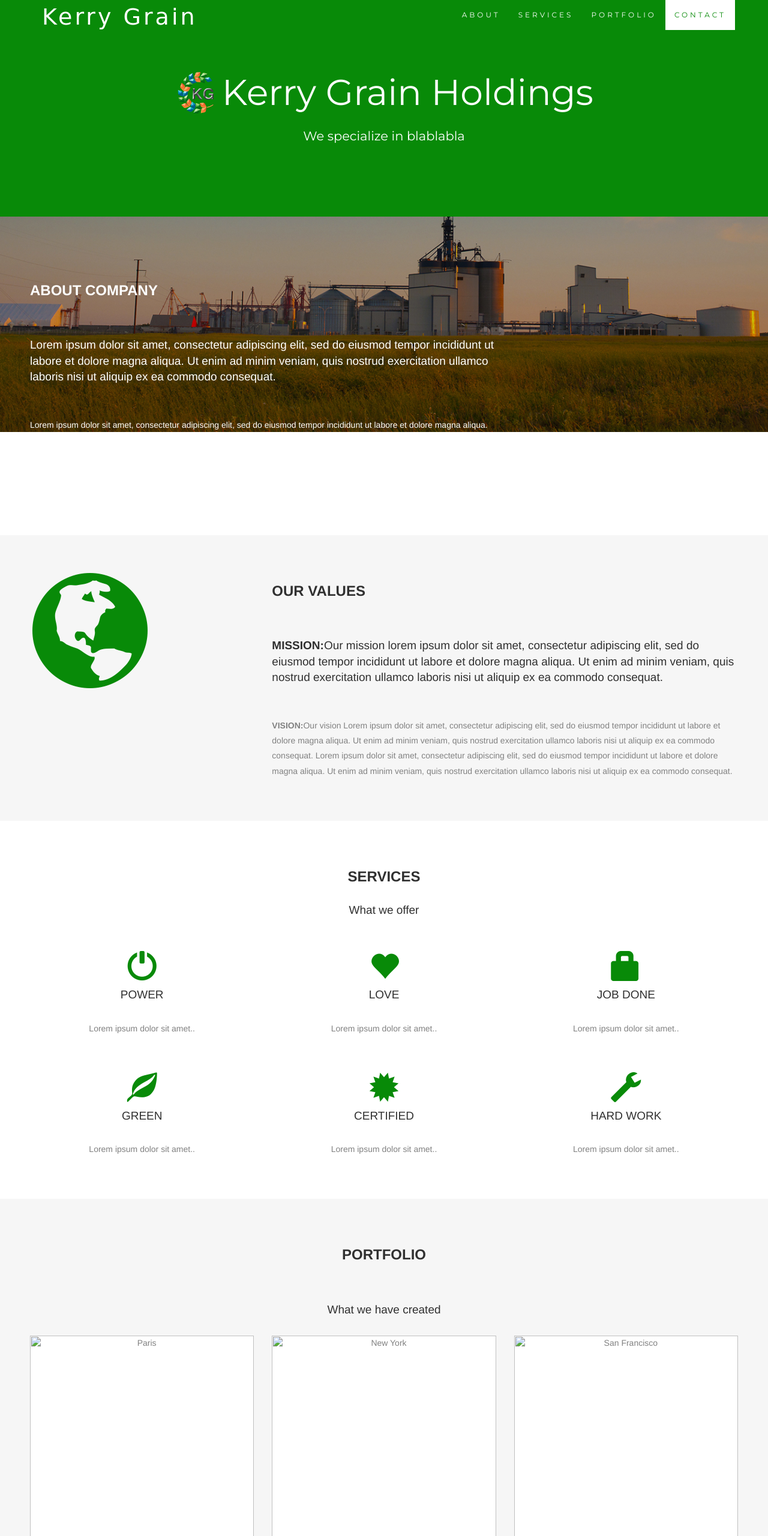
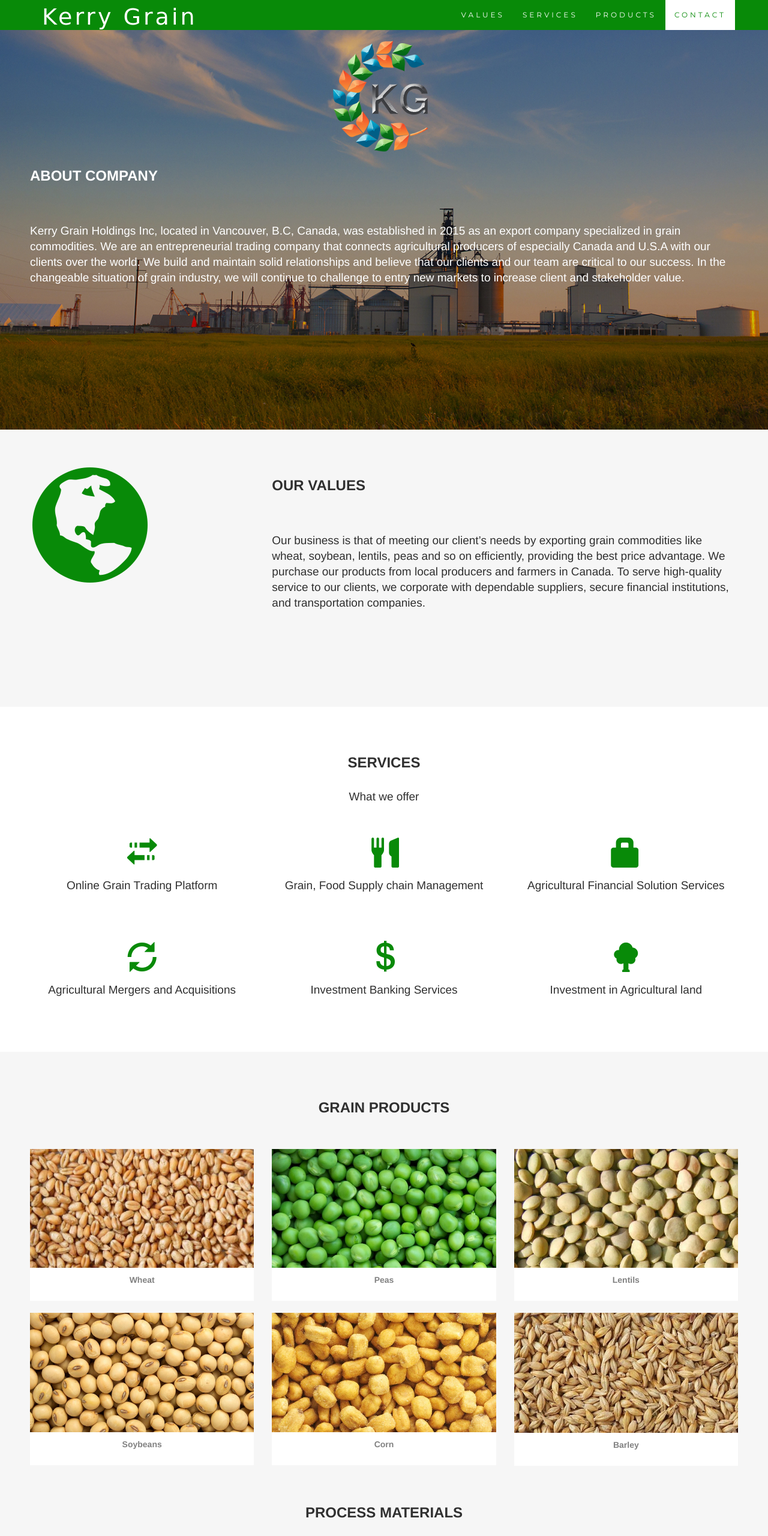
Before and after one commit to sullivanLi/kerrygrain, a plain HTML site: page index.html in a window 1280 px wide. Shown: the top 2560 px of the page at 60% size. Drawn offline with nearby package versions, Linux system fonts and the light colour scheme; some packages are replaced by stand-ins of ours.

Commit message:
add company, product information.

```diff
--- a/index.html
+++ b/index.html
@@ -1,5 +1,5 @@
-<html><head>
-    <!-- Theme Made By www.w3schools.com - No Copyright -->
+<!DOCTYPE html>
+<html lang="en"><head>
     <title>Bootstrap Theme Company Page</title>
     <meta charset="utf-8">
     <meta name="viewport" content="width=device-width, initial-scale=1">
@@ -23,13 +23,13 @@
         <div class="collapse navbar-collapse" id="myNavbar">
           <ul class="nav navbar-nav navbar-right">
             <li>
-              <a href="#about">ABOUT</a>
+              <a href="#values">VALUES</a>
             </li>
             <li>
               <a href="#services">SERVICES</a>
             </li>
             <li>
-              <a href="#portfolio">PORTFOLIO</a>
+              <a href="#products">PRODUCTS</a>
             </li>
             <li>
               <a href="#contact">CONTACT</a>
@@ -38,35 +38,28 @@
         </div>
       </div>
       </nav>
-    <div class="jumbotron text-center">
-      <img src="img/logo-w1.png" alt="Logo" class="brand">
-      <span class="brand-text">Kerry Grain Holdings</span>
-      <p>We specialize in blablabla</p>
-    </div>
       <!-- Container (About Section) -->
       <div id="about" class="container-fluid white-font">
+        <div class="text-center">
+          <img src="img/logo-w1.png" alt="Logo" class="brand">
+        </div>
         <div class="row">
-        <div class="col-sm-8">
+          <div class="col-sm-12">
             <h2 class="white-font">About Company</h2>
             <br>
-          <h4 class="white-font">Lorem ipsum dolor sit amet, consectetur adipiscing elit, sed do eiusmod
-            tempor incididunt ut labore et dolore magna aliqua. Ut enim ad minim veniam,
-            quis nostrud exercitation ullamco laboris nisi ut aliquip ex ea commodo
-            consequat.</h4>
-          <br>
-          <p>Lorem ipsum dolor sit amet, consectetur adipiscing elit, sed do eiusmod
-            tempor incididunt ut labore et dolore magna aliqua. Ut enim ad minim veniam,
-            quis nostrud exercitation ullamco laboris nisi ut aliquip ex ea commodo
-            consequat. Excepteur sint occaecat cupidatat non proident, sunt in culpa
-            qui officia deserunt mollit anim id est laborum consectetur adipiscing
-            elit, sed do eiusmod tempor incididunt ut labore et dolore magna aliqua.
-            Ut enim ad minim veniam, quis nostrud exercitation ullamco laboris nisi
-            ut aliquip ex ea commodo consequat.</p>
-        </div>
-        <div class="col-sm-4"></div>
+            <h4 class="white-font">Kerry Grain Holdings Inc, located in Vancouver, B.C, Canada, was established
+              in 2015 as an export company specialized in grain commodities. We are an
+              entrepreneurial trading company that connects agricultural producers of
+              especially Canada and U.S.A with our clients over the world. We build and
+              maintain solid relationships and believe that our clients and our team
+              are critical to our success. In the changeable situation of grain industry,
+              we will continue to challenge to entry new markets to increase client and
+              stakeholder value.</h4>
           </div>
         </div>
-    <div class="container-fluid bg-grey">
+        <div class="gap-150"></div>
+      </div>
+      <div class="container-fluid bg-grey" id="values">
         <div class="row">
           <div class="col-sm-4">
             <span class="glyphicon glyphicon-globe logo slideanim"></span>
@@ -74,22 +67,15 @@
           <div class="col-sm-8">
             <h2>Our Values</h2>
             <br>
-          <h4>
-            <strong>MISSION:</strong>Our mission lorem ipsum dolor sit amet, consectetur adipiscing
-            elit, sed do eiusmod tempor incididunt ut labore et dolore magna aliqua.
-            Ut enim ad minim veniam, quis nostrud exercitation ullamco laboris nisi
-            ut aliquip ex ea commodo consequat.</h4>
-          <br>
-          <p>
-            <strong>VISION:</strong>Our vision Lorem ipsum dolor sit amet, consectetur adipiscing
-            elit, sed do eiusmod tempor incididunt ut labore et dolore magna aliqua.
-            Ut enim ad minim veniam, quis nostrud exercitation ullamco laboris nisi
-            ut aliquip ex ea commodo consequat. Lorem ipsum dolor sit amet, consectetur
-            adipiscing elit, sed do eiusmod tempor incididunt ut labore et dolore magna
-            aliqua. Ut enim ad minim veniam, quis nostrud exercitation ullamco laboris
-            nisi ut aliquip ex ea commodo consequat.</p>
+            <h4>Our business is that of meeting our client’s needs by exporting grain
+              commodities like wheat, soybean, lentils, peas and so on efficiently, providing
+              the best price advantage. We purchase our products from local producers
+              and farmers in Canada. To serve high-quality service to our clients, we
+              corporate with dependable suppliers, secure financial institutions, and
+              transportation companies.</h4>
           </div>
         </div>
+        <div class="gap-70"></div>
       </div>
       <!-- Container (Services Section) -->
       <div id="services" class="container-fluid text-center">
@@ -98,120 +84,116 @@
         <br>
         <div class="row slideanim">
           <div class="col-sm-4">
-          <span class="glyphicon glyphicon-off logo-small"></span>
-          <h4>POWER</h4>
-          <p>Lorem ipsum dolor sit amet..</p>
+            <span class="glyphicon glyphicon-transfer logo-small"></span>
+            <h4>Online Grain Trading Platform</h4>
           </div>
           <div class="col-sm-4">
-          <span class="glyphicon glyphicon-heart logo-small"></span>
-          <h4>LOVE</h4>
-          <p>Lorem ipsum dolor sit amet..</p>
+            <span class="glyphicon glyphicon-cutlery logo-small"></span>
+            <h4>Grain, Food Supply chain Management</h4>
           </div>
           <div class="col-sm-4">
             <span class="glyphicon glyphicon-lock logo-small"></span>
-          <h4>JOB DONE</h4>
-          <p>Lorem ipsum dolor sit amet..</p>
+            <h4>Agricultural Financial Solution Services</h4>
           </div>
         </div>
         <br>
         <br>
         <div class="row slideanim">
           <div class="col-sm-4">
-          <span class="glyphicon glyphicon-leaf logo-small"></span>
-          <h4>GREEN</h4>
-          <p>Lorem ipsum dolor sit amet..</p>
+            <span class="glyphicon glyphicon-refresh logo-small"></span>
+            <h4>Agricultural Mergers and Acquisitions</h4>
           </div>
           <div class="col-sm-4">
-          <span class="glyphicon glyphicon-certificate logo-small"></span>
-          <h4>CERTIFIED</h4>
-          <p>Lorem ipsum dolor sit amet..</p>
+            <span class="glyphicon glyphicon-usd logo-small"></span>
+            <h4>Investment Banking Services</h4>
           </div>
           <div class="col-sm-4">
-          <span class="glyphicon glyphicon-wrench logo-small"></span>
-          <h4 style="color:#303030;">HARD WORK</h4>
-          <p>Lorem ipsum dolor sit amet..</p>
+            <span class="glyphicon glyphicon-tree-deciduous logo-small"></span>
+            <h4>Investment in Agricultural land</h4>
           </div>
         </div>
       </div>
       <!-- Container (Portfolio Section) -->
-    <div id="portfolio" class="container-fluid text-center bg-grey">
-      <h2>Portfolio</h2>
+      <div id="products" class="container-fluid text-center bg-grey">
+        <h2>Grain Products</h2>
         <br>
-      <h4>What we have created</h4>
         <div class="row text-center slideanim">
           <div class="col-sm-4">
             <div class="thumbnail">
-            <img src="img/agriculture.jpg" alt="Paris" width="400" height="300">
+              <img src="img/wheat_grain.jpg" alt="Wheat" width="400" height="300">
               <p>
-              <strong>Agriculture</strong>
+                <strong>Wheat</strong>
               </p>
-            <p>Yes, we provide ..</p>
             </div>
           </div>
           <div class="col-sm-4">
             <div class="thumbnail">
-            <img src="img/beef.jpg" alt="New York" width="400" height="300">
+              <img src="img/peas.jpg" alt="Peas" width="400" height="300">
               <p>
-              <strong>Beef</strong>
+                <strong>Peas</strong>
               </p>
-            <p>We have ...</p>
             </div>
           </div>
           <div class="col-sm-4">
             <div class="thumbnail">
-            <img src="img/export_goods.jpg" alt="San Francisco" width="400" height="300">
+              <img src="img/lentils.jpg" alt="Lentils" width="400" height="300">
               <p>
-              <strong>Delivery</strong>
+                <strong>Lentils</strong>
               </p>
-            <p>Yes, We offer ..</p>
+            </div>
+          </div>
+          <div class="col-sm-4">
+            <div class="thumbnail">
+              <img src="img/soybeans.jpg" alt="Soybeans" width="400" height="300">
+              <p>
+                <strong>Soybeans</strong>
+              </p>
+            </div>
+          </div>
+          <div class="col-sm-4">
+            <div class="thumbnail">
+              <img src="img/corn.jpg" alt="Corn" width="400" height="300">
+              <p>
+                <strong>Corn</strong>
+              </p>
+            </div>
+          </div>
+          <div class="col-sm-4">
+            <div class="thumbnail">
+              <img src="img/barleyseed.jpg" alt="Barley" width="400" height="300">
+              <p>
+                <strong>Barley</strong>
+              </p>
             </div>
           </div>
         </div>
         <br>
-      <h2>What our customers say</h2>
-      <div id="myCarousel" class="carousel slide text-center" data-ride="carousel">
-        <!-- Indicators -->
-        <ol class="carousel-indicators">
-          <li data-target="#myCarousel" data-slide-to="0" class="active"></li>
-          <li data-target="#myCarousel" data-slide-to="1"></li>
-          <li data-target="#myCarousel" data-slide-to="2"></li>
-        </ol>
-        <!-- Wrapper for slides -->
-        <div class="carousel-inner" role="listbox">
-          <div class="item active">
-            <h4>"This company is the best. I am so happy with the result!"
+        <h2>Process Materials</h2>
         <br>
-              <span style="font-style:normal;">Michael Roe, Vice President, Comment Box</span>
-            </h4>
-          </div>
-          <div class="item">
-            <h4>"One word... WOW!!"
-              <br>
-              <span style="font-style:normal;">John Doe, Salesman, Rep Inc</span>
-            </h4>
-          </div>
-          <div class="item">
-            <h4>"Could I... BE any more happy with this company?"
-              <br>
-              <span style="font-style:normal;">Chandler Bing, Actor, FriendsAlot</span>
-            </h4>
+        <div class="row text-center slideanim">
+          <div class="col-sm-4">
+            <div class="thumbnail">
+              <img src="img/wheat_flour.jpg" alt="Wheat Flour" width="400" height="300">
+              <p>
+                <strong>Wheat Flour</strong>
+              </p>
             </div>
           </div>
-        <!-- Left and right controls -->
-        <a class="left carousel-control" href="#myCarousel" role="button" data-slide="prev">
-
-      <span class="glyphicon glyphicon-chevron-left" aria-hidden="true"></span>
-
-      <span class="sr-only">Previous</span>
-
-    </a>
-        <a class="right carousel-control" href="#myCarousel" role="button" data-slide="next">
-
-      <span class="glyphicon glyphicon-chevron-right" aria-hidden="true"></span>
-
-      <span class="sr-only">Next</span>
-
-    </a>
+          <div class="col-sm-4">
+            <div class="thumbnail">
+              <img src="img/canola_oil.jpg" alt="Canola Oil" width="400" height="300">
+              <p>
+                <strong>Canola Oil</strong>
+              </p>
+            </div>
+          </div>
+          <div class="col-sm-4">
+            <div class="thumbnail">
+              <img src="img/olive_oil.jpg" alt="Olive Oil" width="400" height="300">
+              <p>
+                <strong>Olive Oil</strong>
+              </p>
+            </div>
           </div>
         </div>
         <!-- Container (Contact Section) -->
@@ -251,7 +233,6 @@
         <script src="http://maps.googleapis.com/maps/api/js"></script>
         <script>
           var myCenter = new google.maps.LatLng(49.2830111, -123.1239475);
-
                                       function initialize() {
                                       var mapProp = {
                                         center:myCenter,
@@ -260,16 +241,12 @@
                                         draggable:false,
                                         mapTypeId:google.maps.MapTypeId.ROADMAP
                                         };
-
                                       var map = new google.maps.Map(document.getElementById("googleMap"),mapProp);
-
                                       var marker = new google.maps.Marker({
                                         position:myCenter,
                                         });
-
                                       marker.setMap(map);
                                       }
-
                                       google.maps.event.addDomListener(window, 'load', initialize);
         </script>
         <footer class="container-fluid text-center">
@@ -278,9 +255,6 @@
           <span class="glyphicon glyphicon-chevron-up"></span>
 
         </a>
-      <p>Bootstrap Theme Made By
-        <a href="http://www.w3schools.com" title="Visit w3schools">www.w3schools.com</a>
-      </p>
         </footer>
         <script>
           $(document).ready(function(){
@@ -290,26 +264,21 @@
                                           if (this.hash !== "") {
                                             // Prevent default anchor click behavior
                                             event.preventDefault();
-
                                             // Store hash
                                             var hash = this.hash;
-
                                             // Using jQuery's animate() method to add smooth page scroll
                                             // The optional number (900) specifies the number of milliseconds it takes to scroll to the specified area
                                             $('html, body').animate({
                                               scrollTop: $(hash).offset().top
                                             }, 900, function(){
-
                                               // Add hash (#) to URL when done scrolling (default click behavior)
                                               window.location.hash = hash;
                                             });
                                           } // End if
                                         });
-
                                         $(window).scroll(function() {
                                           $(".slideanim").each(function(){
                                             var pos = $(this).offset().top;
-
                                             var winTop = $(window).scrollTop();
                                               if (pos < winTop + 600) {
                                                 $(this).addClass("slide");
@@ -318,6 +287,7 @@
                                         });
                                       })
         </script>
+      </div>
 
 
 </body></html>
--- a/kerry.css
+++ b/kerry.css
@@ -21,6 +21,14 @@ h4 {
   font-weight: 400;
   margin-bottom: 30px;
 }
+.gap-70 {
+  width: 100%;
+  height: 70px;
+}
+.gap-150 {
+  width: 100%;
+  height: 150px;
+}
 .jumbotron {
   background-color: #088A08;
   color: #fff;
@@ -37,13 +45,8 @@ h4 {
   background-color: #f6f6f6;
 }
 .brand {
-  height: 75px;
+  height: 200px;
   width: auto;
-  vertical-align: middle;
-}
-.brand-text {
-  font-size: 60px;
-  vertical-align: middle;
 }
 .logo-small {
   color: #088A08;
```
Also changed, not shown: img/barleyseed.jpg (added), img/canola_oil.jpg (added), img/corn.jpg (added), img/lentils.jpg (added), img/olive_oil.jpg (added), img/peas.jpg (added), img/soybeans.jpg (added), img/wheat_flour.jpg (added), img/wheat_grain.jpg (added). Lines whose indentation alone changed are shown as unchanged.
